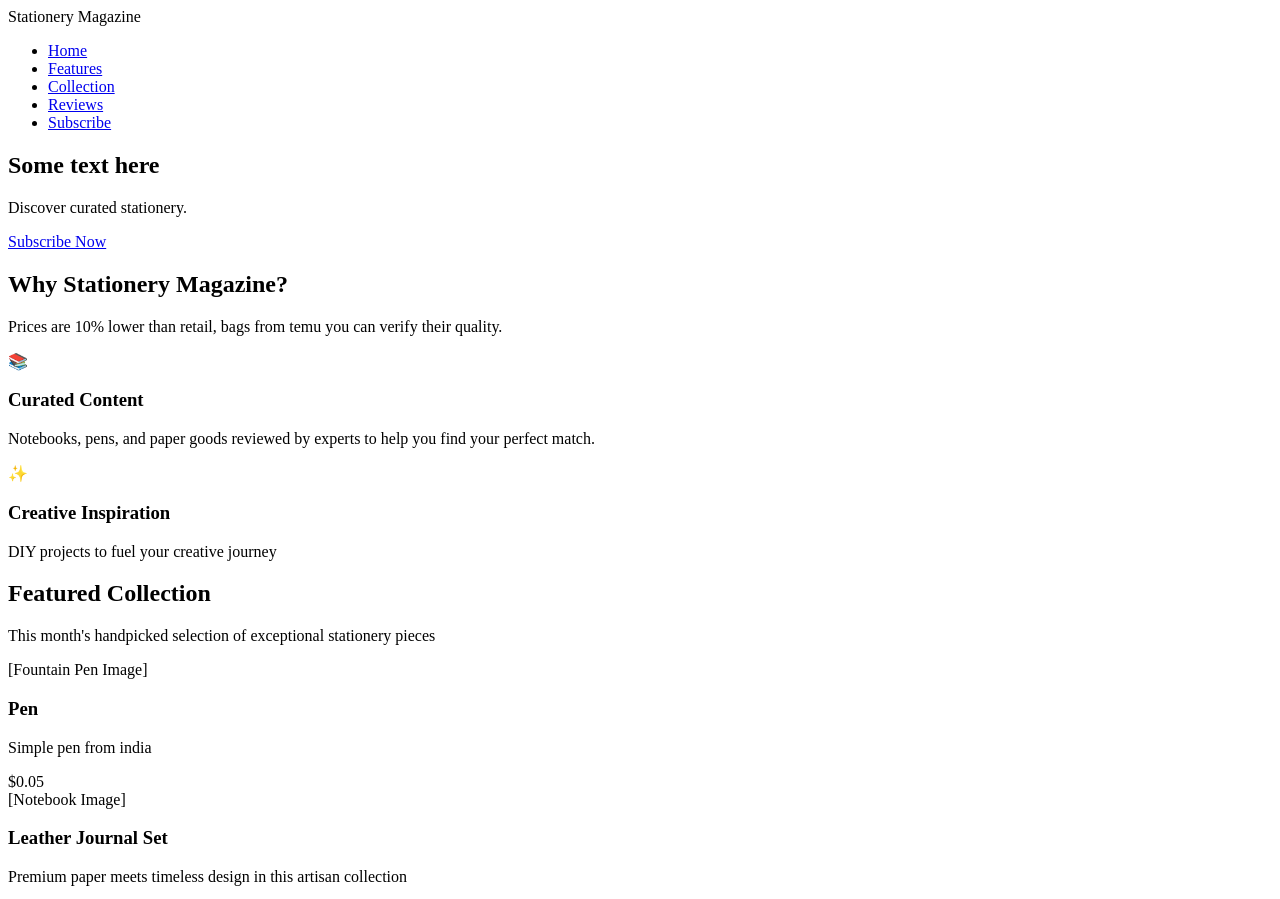
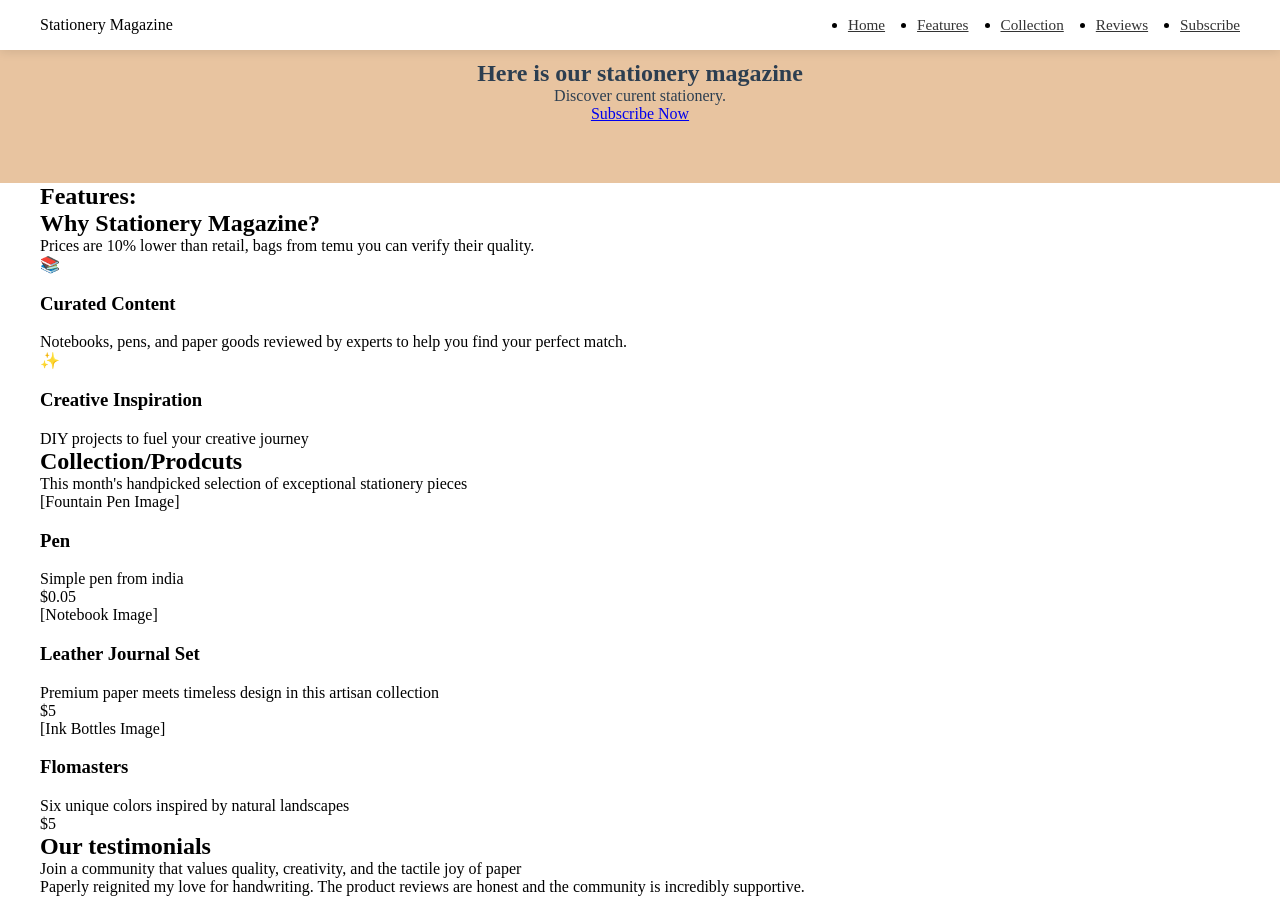
Before and after one commit to fish30008/tum-web-lab2-BA, a plain HTML site: page index.html in a window 1280 px wide. Shown: the top 899 px of the page. Drawn offline with Linux system fonts and the light colour scheme.

Commit message:
added initial styles + reset files

```diff
--- a/index.html
+++ b/index.html
@@ -7,6 +7,8 @@
       name="description"
       content="Curated stationery collection and magazine for creative minds"
     />
+    <link rel="stylesheet" href="reset.css" />
+    <link rel="stylesheet" href="styles.css" />
     <title>Stationery Magazine</title>
   </head>
   <body>
@@ -27,9 +29,9 @@
       <div class="container">
         <div class="hero-content">
           <div class="hero-text">
-            <h1>Some text here</h1>
+            <h1>Here is our stationery magazine</h1>
             <p>
-              Discover curated stationery.
+              Discover curent stationery.
             </p>
             <a href="#subscribe" class="cta-button">Subscribe Now</a>
       </div>
@@ -38,7 +40,8 @@
     <section id="features" class="features">
       <div class="container">
         <div class="section-header">
-          <h2>Why Stationery Magazine?</h2>
+          <h2>Features:</h2>
+            <h2>Why Stationery Magazine?</h2>
           <p>
             Prices are 10% lower than retail, bags from temu you can verify their quality.
           </p>
@@ -65,7 +68,7 @@
     <section id="products" class="products"><!-- Product collection part -->
       <div class="container">
         <div class="section-header">
-          <h2>Featured Collection</h2>
+          <h2>Collection/Prodcuts</h2>
           <p>
             This month's handpicked selection of exceptional stationery pieces
           </p>
@@ -106,7 +109,7 @@
     <section id="testimonials" class="testimonials"><!-- Testimonials part -->
       <div class="container">
         <div class="section-header">
-          <h2>What Our Readers Say</h2>
+          <h2>Our testimonials</h2>
           <p>
             Join a community that values quality, creativity, and the tactile
             joy of paper
@@ -147,8 +150,8 @@
             <div class="testimonial-author">
               <div class="author-avatar"></div>
               <div class="author-info">
-                <h4>Emma Larsson</h4>
-                <p>Architect, Stockholm</p>
+                <h4>Artiom</h4>
+                <p>FAF-231</p>
               </div>
             </div>
           </div>
--- /dev/null
+++ b/reset.css
@@ -0,0 +1,13 @@
+html,
+body,
+div,
+span,
+h1,
+h2,
+p,
+ul,
+li {
+  margin: 0;
+  padding: 0;
+  border: 0;
+}
--- /dev/null
+++ b/styles.css
@@ -0,0 +1,88 @@
+:root {
+  --primary: #2c3e50;
+  --secondary: #e8c4a0;
+  --accent: #d4a574;
+  --text: #333;
+  --light: #f9f6f2;
+  --white: #ffffff;
+  --shadow: rgba(0, 0, 0, 0.1);
+}
+
+header {
+  position: fixed;
+  top: 0;
+  width: 100%;
+  background: var(--white);
+  box-shadow: 0 2px 10px var(--shadow);
+  z-index: 1000;
+  padding: 1rem 0;
+}
+
+nav {
+  display: flex;
+  justify-content: space-between;
+  align-items: center;
+}
+.nav-links {
+  display: flex;
+  gap: 2rem;
+}
+
+.nav-links a {
+  color: var(--text);
+  font-size: 0.95rem;
+  transition: color 0.3s;
+  position: relative;
+}
+
+.nav-links a::after {
+  content: "";
+  position: absolute;
+  bottom: -5px;
+  left: 0;
+  width: 0;
+  height: 2px;
+  background: var(--accent);
+  transition: width 0.3s;
+}
+
+.nav-links a:hover::after {
+  width: 100%;
+}
+
+.nav-links a:hover {
+  color: var(--accent);
+}
+
+.container {
+  max-width: 1200px;
+  margin: 0 auto;
+  padding: 0 20px;
+}
+
+.homepage {
+  font-family: "Georgia", serif;
+  color: var(--text);
+  background-color: var(--light);
+}
+
+.header {
+  background-color: var(--primary);
+  color: var(--white);
+  padding: 50px;
+  text-align: center;
+}
+
+.footer {
+  background-color: var(--primary);
+  color: var(--white);
+  padding: 20px;
+  text-align: center;
+}
+
+.hero {
+  background-color: var(--secondary);
+  color: var(--primary);
+  padding: 60px 20px;
+  text-align: center;
+}
```
Also changed, not shown: src/image1_location.png (added), src/image_2_product.png (added), src/image_3_pen.png (added), src/image_4_pencil.png (added).
